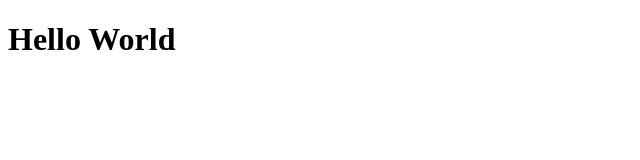
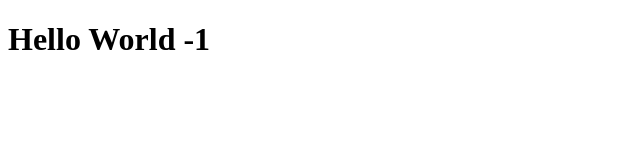
Before and after one commit to shrikumarhegde/node-express, a website: page index.html in a window 1280 px wide. Shown: the full height of the page, 0-640 px from the left. Drawn offline with Linux system fonts and the light colour scheme.

Commit message:
Update index.html

```diff
--- a/index.html
+++ b/index.html
@@ -7,6 +7,6 @@
     <title>Hello World</title>
   </head>
   <body>
-    <h1>Hello World</h1>
+    <h1>Hello World -1 </h1>
   </body>
 </html>
```
